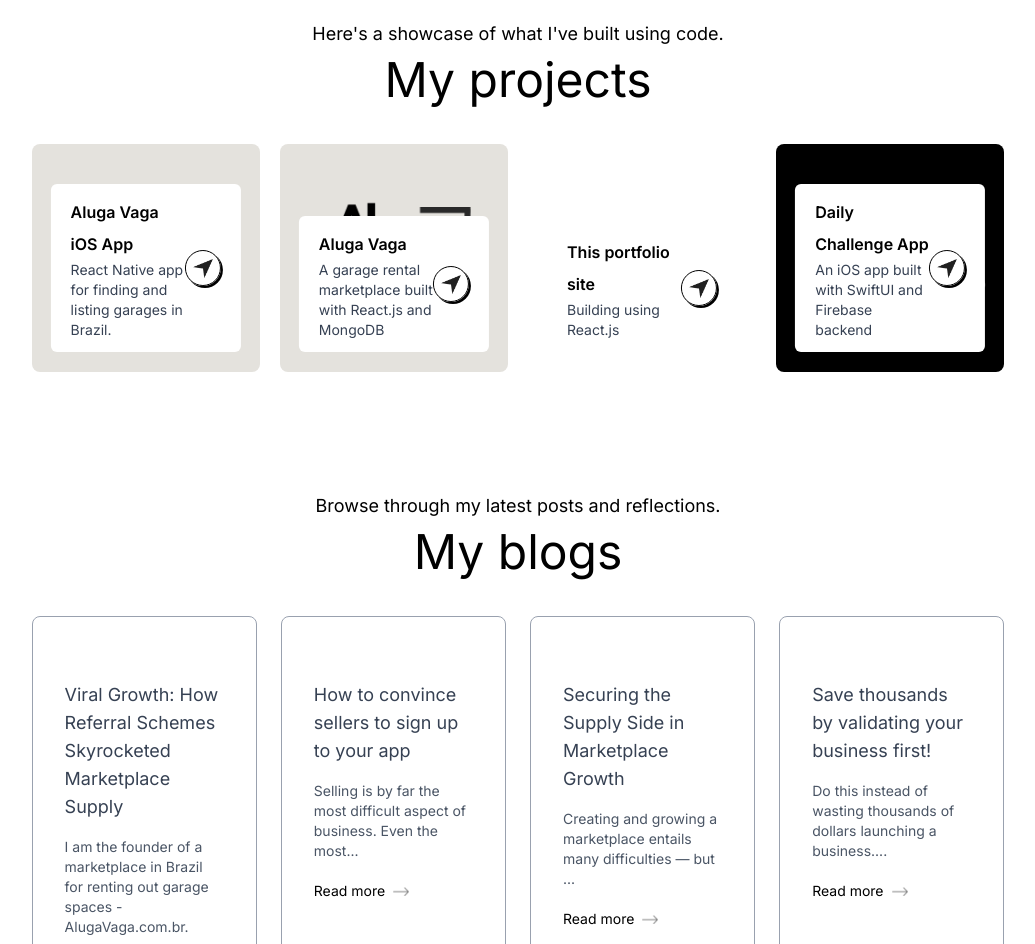
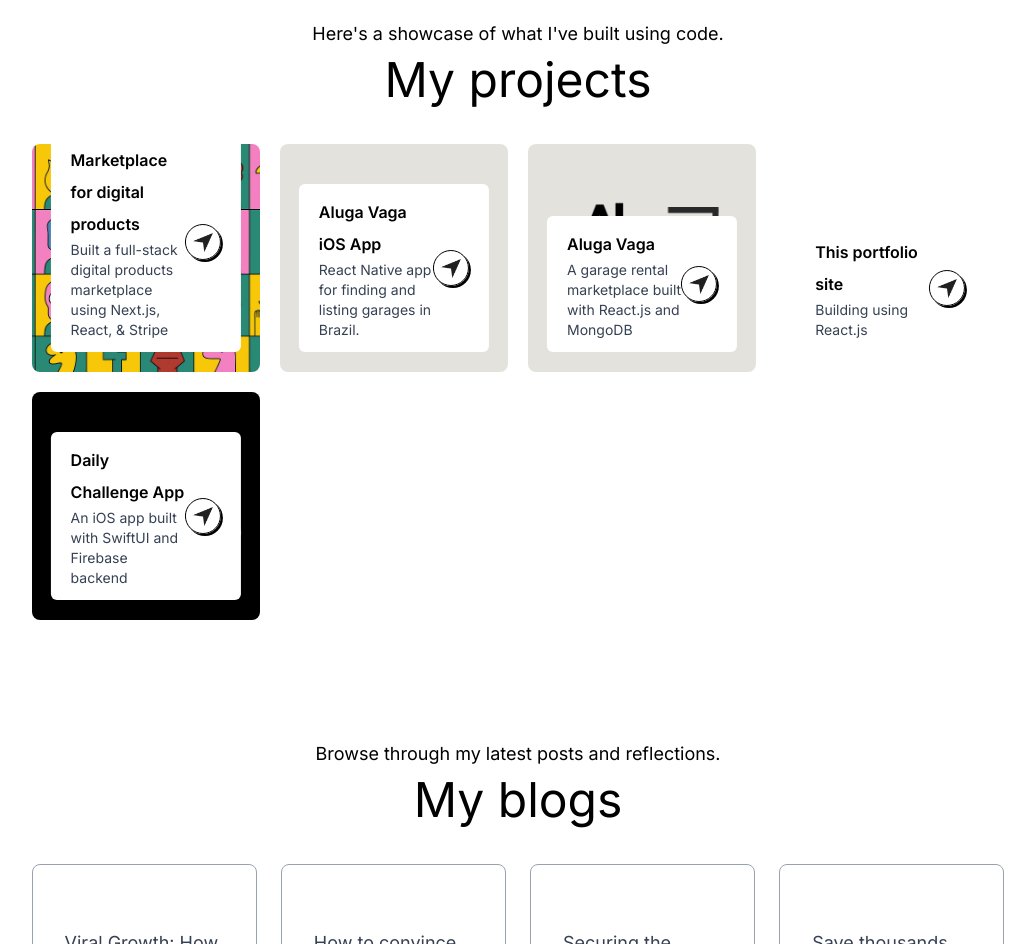
Before and after one commit to jmkenyon/joshmkenyon, a Next.js app: page / in a window 1280 px wide. Shown: the part 820-1764 px from the top of the page, without its empty margins (122-1157 px from the left). Built offline with nearby package versions, Linux system fonts and the light colour scheme.

Commit message:
added marketplace

```diff
--- a/public/assets/assets.js
+++ b/public/assets/assets.js
@@ -1,41 +1,41 @@
-import user_image from './user-image.png';
-import code_icon from './code-icon.png';
-import code_icon_dark from './code-icon-dark.png';
-import edu_icon from './edu-icon.png';
-import edu_icon_dark from './edu-icon-dark.png';
-import project_icon from './project-icon.png';
-import project_icon_dark from './project-icon-dark.png';
-import vscode from './vscode.png';
-import firebase from './firebase.png';
-import figma from './figma.png';
-import git from './git.png';
-import mongodb from './mongodb.png';
-import right_arrow_white from './right-arrow-white.png';
-import logo from './logo.png';
-import logo_dark from './logo_dark.png';
-import mail_icon from './mail_icon.png';
-import mail_icon_dark from './mail_icon_dark.png';
-import profile_img from './profile-img.png';
-import download_icon from './download-icon.png';
-import hand_icon from './hand-icon.png';
-import header_bg_color from './header-bg-color.png';
-import moon_icon from './moon_icon.png';
-import sun_icon from './sun_icon.png';
-import arrow_icon from './arrow-icon.png';
-import arrow_icon_dark from './arrow-icon-dark.png';
-import menu_black from './menu-black.png';
-import menu_white from './menu-white.png';
-import close_black from './close-black.png';
-import close_white from './close-white.png';
-import web_icon from './web-icon.png';
-import mobile_icon from './mobile-icon.png';
-import ui_icon from './ui-icon.png';
-import graphics_icon from './graphics-icon.png';
-import right_arrow from './right-arrow.png';
-import send_icon from './send-icon.png';
-import right_arrow_bold from './right-arrow-bold.png';
-import right_arrow_bold_dark from './right-arrow-bold-dark.png';
-import light_logo from './light-logo.png';
+import user_image from "./user-image.png";
+import code_icon from "./code-icon.png";
+import code_icon_dark from "./code-icon-dark.png";
+import edu_icon from "./edu-icon.png";
+import edu_icon_dark from "./edu-icon-dark.png";
+import project_icon from "./project-icon.png";
+import project_icon_dark from "./project-icon-dark.png";
+import vscode from "./vscode.png";
+import firebase from "./firebase.png";
+import figma from "./figma.png";
+import git from "./git.png";
+import mongodb from "./mongodb.png";
+import right_arrow_white from "./right-arrow-white.png";
+import logo from "./logo.png";
+import logo_dark from "./logo_dark.png";
+import mail_icon from "./mail_icon.png";
+import mail_icon_dark from "./mail_icon_dark.png";
+import profile_img from "./profile-img.png";
+import download_icon from "./download-icon.png";
+import hand_icon from "./hand-icon.png";
+import header_bg_color from "./header-bg-color.png";
+import moon_icon from "./moon_icon.png";
+import sun_icon from "./sun_icon.png";
+import arrow_icon from "./arrow-icon.png";
+import arrow_icon_dark from "./arrow-icon-dark.png";
+import menu_black from "./menu-black.png";
+import menu_white from "./menu-white.png";
+import close_black from "./close-black.png";
+import close_white from "./close-white.png";
+import web_icon from "./web-icon.png";
+import mobile_icon from "./mobile-icon.png";
+import ui_icon from "./ui-icon.png";
+import graphics_icon from "./graphics-icon.png";
+import right_arrow from "./right-arrow.png";
+import send_icon from "./send-icon.png";
+import right_arrow_bold from "./right-arrow-bold.png";
+import right_arrow_bold_dark from "./right-arrow-bold-dark.png";
+import light_logo from "./light-logo.png";
 import dailychallenge from "./dailychallenge.png";
 
 
@@ -79,33 +79,38 @@
   right_arrow_bold_dark,
   light_logo,
   dailychallenge,
-
 };
 
 export const projectData = [
   {
-        title: 'Aluga Vaga iOS App',
-        description: 'React Native app for finding and listing garages in Brazil.',
-        bgImage: '/alugavaga.png',
-        link: 'https://apps.apple.com/br/app/aluga-vaga/id6752393226?l=en-GB'
+    title: "Marketplace for digital products",
+    description: "Built a full-stack digital products marketplace using Next.js, React, & Stripe",
+    bgImage: "/background.png",
+    link: "https://marketplace-three-liart.vercel.app/",
   },
   {
-        title: 'Aluga Vaga',
-        description: 'A garage rental marketplace built with React.js and MongoDB',
-        bgImage: '/alugavaga.png',
-        link: 'https://www.alugavaga.com.br/'
+    title: "Aluga Vaga iOS App",
+    description: "React Native app for finding and listing garages in Brazil.",
+    bgImage: "/alugavaga.png",
+    link: "https://apps.apple.com/br/app/aluga-vaga/id6752393226?l=en-GB",
   },
   {
-        title: 'This portfolio site',
-        description: 'Building using React.js',
-        bgImage: '/portfolioLogo.png',
-        link:'https://www.joshmkenyon.com/'
+    title: "Aluga Vaga",
+    description: "A garage rental marketplace built with React.js and MongoDB",
+    bgImage: "/alugavaga.png",
+    link: "https://www.alugavaga.com.br/",
   },
   {
-        title: 'Daily Challenge App',
-        description: 'An iOS app built with SwiftUI and Firebase backend',
-        bgImage: '/dailychallenge.png',
-        link:'https://apps.apple.com/gb/app/the-daily-challenge/id6741366136'
+    title: "This portfolio site",
+    description: "Building using React.js",
+    bgImage: "/portfolioLogo.png",
+    link: "https://www.joshmkenyon.com/",
+  },
+  {
+    title: "Daily Challenge App",
+    description: "An iOS app built with SwiftUI and Firebase backend",
+    bgImage: "/dailychallenge.png",
+    link: "https://apps.apple.com/gb/app/the-daily-challenge/id6741366136",
   },
   // {
   //     title: 'Photography site',
@@ -117,33 +122,66 @@
   //     description: 'UI/UX Design',
   //     bgImage: '/work-4.png',
   // },
-]
+];
 
 export const blogData = [
-    {   title: 'Viral Growth: How Referral Schemes Skyrocketed Marketplace Supply',
-        description: 'I am the founder of a marketplace in Brazil for renting out garage spaces - AlugaVaga.com.br.',
-        link: 'https://joshmkenyon.substack.com/p/viral-growth-how-referral-schemes' },
-    {   title: 'How to convince sellers to sign up to your app',
-        description: 'Selling is by far the most difficult aspect of business. Even the most...',
-        link: 'https://joshmkenyon.substack.com/p/how-to-convince-sellers-to-sign-up' },
   {
-        title: 'Securing the Supply Side in Marketplace Growth',
-        description: 'Creating and growing a marketplace entails many difficulties — but ...',
-        link: 'https://joshmkenyon.substack.com/p/securing-the-supply-side-in-marketplace' },
-    {   title: 'Save thousands by validating your business first!',
-        description: 'Do this instead of wasting thousands of dollars launching a business....',
-        link: 'https://joshmkenyon.substack.com/p/save-thousands-by-validating-your' },
-    {   title: '5 Lessons on Succeeding in Business',
-        description: 'In 2024, I founded a supplement business, generating a modest £15,000...',
-        link: 'https://joshmkenyon.substack.com/p/5-lessons-on-succeeding-in-business' },
-]
+    title: "Viral Growth: How Referral Schemes Skyrocketed Marketplace Supply",
+    description:
+      "I am the founder of a marketplace in Brazil for renting out garage spaces - AlugaVaga.com.br.",
+    link: "https://joshmkenyon.substack.com/p/viral-growth-how-referral-schemes",
+  },
+  {
+    title: "How to convince sellers to sign up to your app",
+    description:
+      "Selling is by far the most difficult aspect of business. Even the most...",
+    link: "https://joshmkenyon.substack.com/p/how-to-convince-sellers-to-sign-up",
+  },
+  {
+    title: "Securing the Supply Side in Marketplace Growth",
+    description:
+      "Creating and growing a marketplace entails many difficulties — but ...",
+    link: "https://joshmkenyon.substack.com/p/securing-the-supply-side-in-marketplace",
+  },
+  {
+    title: "Save thousands by validating your business first!",
+    description:
+      "Do this instead of wasting thousands of dollars launching a business....",
+    link: "https://joshmkenyon.substack.com/p/save-thousands-by-validating-your",
+  },
+  {
+    title: "5 Lessons on Succeeding in Business",
+    description:
+      "In 2024, I founded a supplement business, generating a modest £15,000...",
+    link: "https://joshmkenyon.substack.com/p/5-lessons-on-succeeding-in-business",
+  },
+];
 
 export const infoList = [
-    { icon: assets.code_icon, iconDark: assets.code_icon_dark, title: 'Languages', description: 'HTML, CSS, JavaScript React Js, Next Js' },
-    { icon: assets.edu_icon, iconDark: assets.edu_icon_dark, title: 'Education', description: 'B.Tech in Computer Science' },
-    { icon: assets.project_icon, iconDark: assets.project_icon_dark, title: 'Projects', description: 'Built more than 5 projects' }
+  {
+    icon: assets.code_icon,
+    iconDark: assets.code_icon_dark,
+    title: "Languages",
+    description: "HTML, CSS, JavaScript React Js, Next Js",
+  },
+  {
+    icon: assets.edu_icon,
+    iconDark: assets.edu_icon_dark,
+    title: "Education",
+    description: "B.Tech in Computer Science",
+  },
+  {
+    icon: assets.project_icon,
+    iconDark: assets.project_icon_dark,
+    title: "Projects",
+    description: "Built more than 5 projects",
+  },
 ];
 
 export const toolsData = [
-    assets.vscode, assets.firebase, assets.mongodb, assets.figma, assets.git
+  assets.vscode,
+  assets.firebase,
+  assets.mongodb,
+  assets.figma,
+  assets.git,
 ];
```
Also changed, not shown: public/background.png (added), 1 other file (tests, documents, lock files or other folders). Lines whose indentation alone changed are shown as unchanged.
